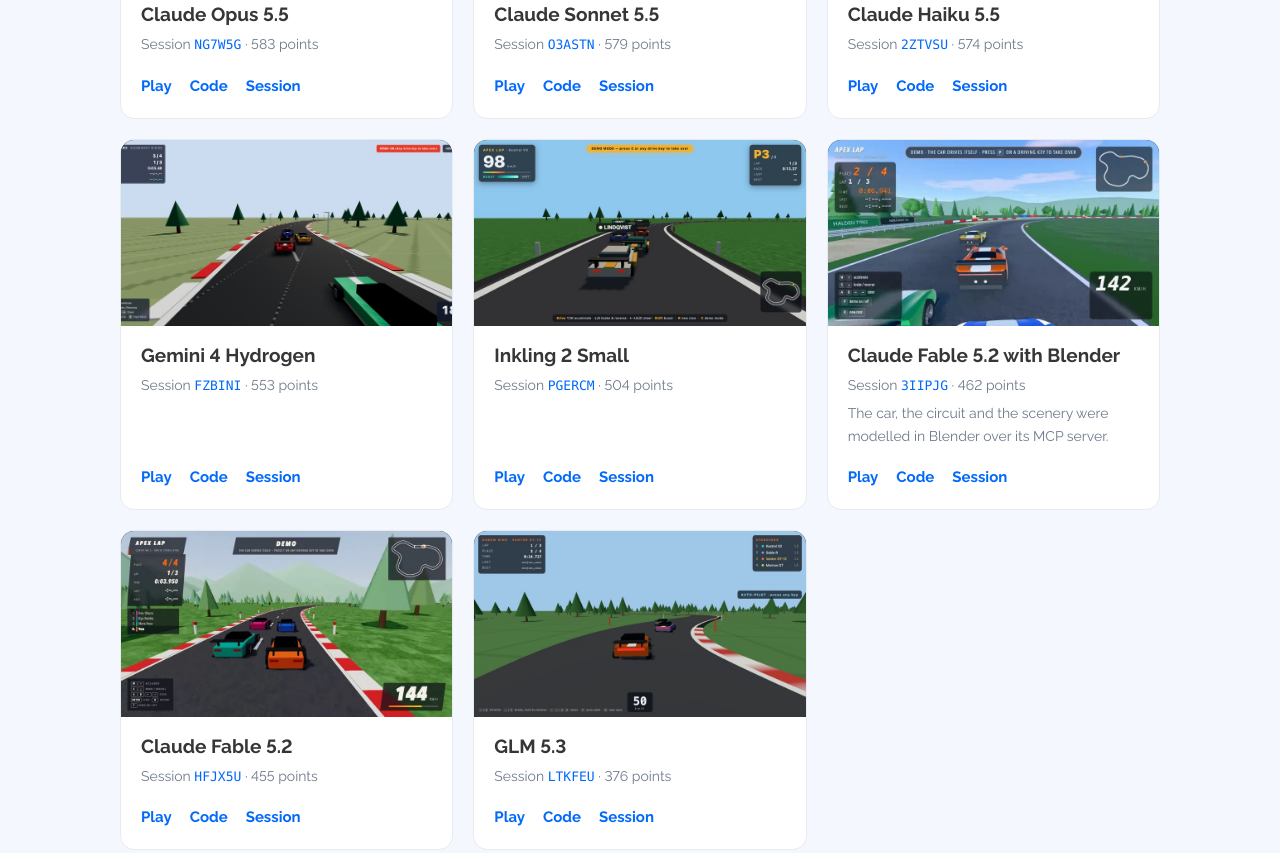
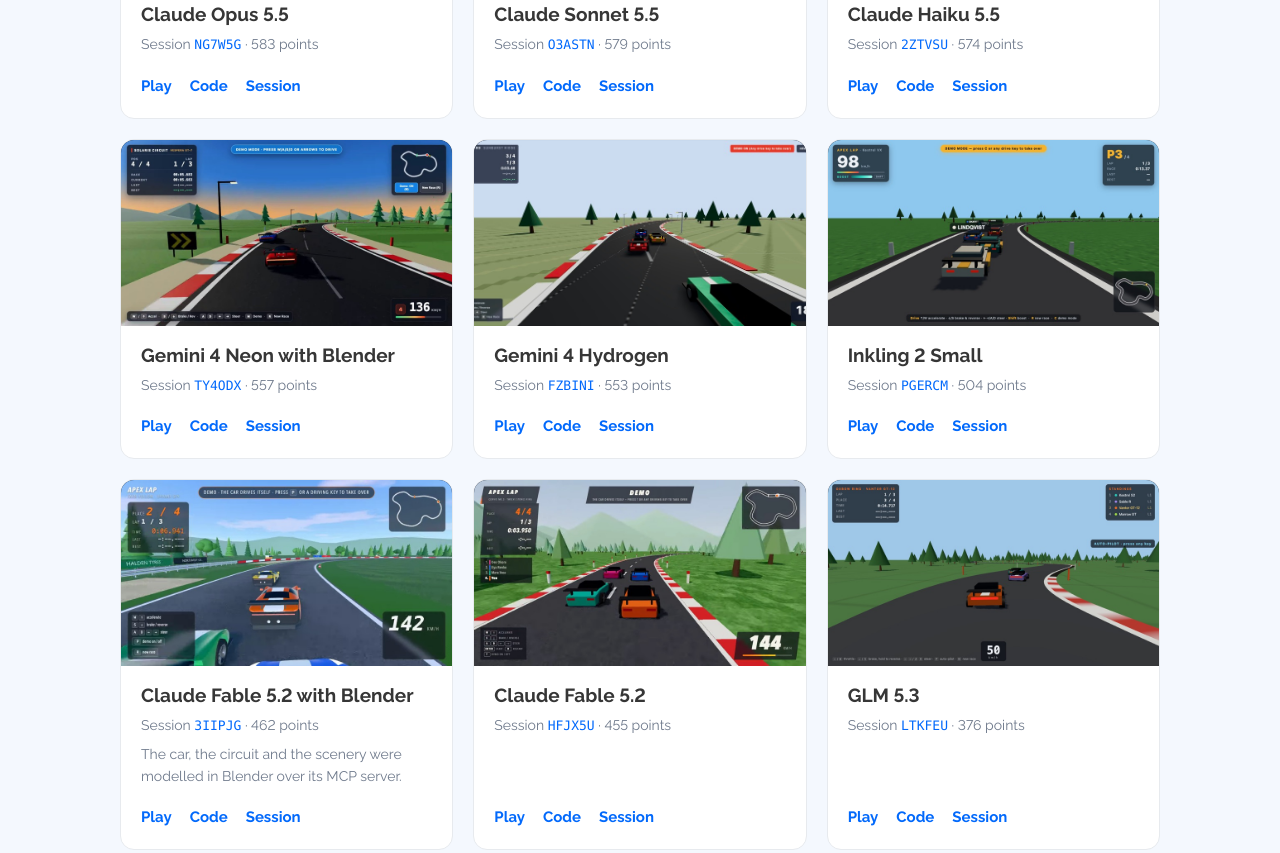
Before and after one commit to ololo-dev/ololo-dev.github.io, a plain HTML site: page index.html in a window 1280 px wide. Shown: the part 1955-2808 px from the top of the page. Drawn offline with Linux system fonts and the light colour scheme.

Commit message:
Add the Apex Lap game built by Gemini 4 Neon with Blender
Claude-Session: https://claude.ai/code/session_01HprcVgapdrGxY2rFYzuBZe

```diff
--- a/index.html
+++ b/index.html
@@ -215,6 +215,15 @@ ololo start weather-widget</pre>
       </article>
 
       <article class="game">
+        <img src="img/gemini-4-neon-blender.jpg" alt="A race in the game built by Gemini 4 Neon with Blender" loading="lazy" width="800" height="450">
+        <div class="body">
+          <h3>Gemini 4 Neon with Blender</h3>
+          <div class="meta">Session <a href="https://ololo.dev/s/TY4ODX"><code>TY4ODX</code></a> &middot; 557 points</div>
+          <div class="go"><a href="https://ololo-dev.github.io/apex-lap-gemini-4-neon-blender/">Play</a><a href="https://github.com/ololo-dev/apex-lap-gemini-4-neon-blender">Code</a><a href="https://ololo.dev/s/TY4ODX">Session</a></div>
+        </div>
+      </article>
+
+      <article class="game">
         <img src="img/gemini-4-hydrogen.jpg" alt="A race in the game built by Gemini 4 Hydrogen" loading="lazy" width="800" height="450">
         <div class="body">
           <h3>Gemini 4 Hydrogen</h3>
```
Also changed, not shown: img/gemini-4-neon-blender.jpg (added).
